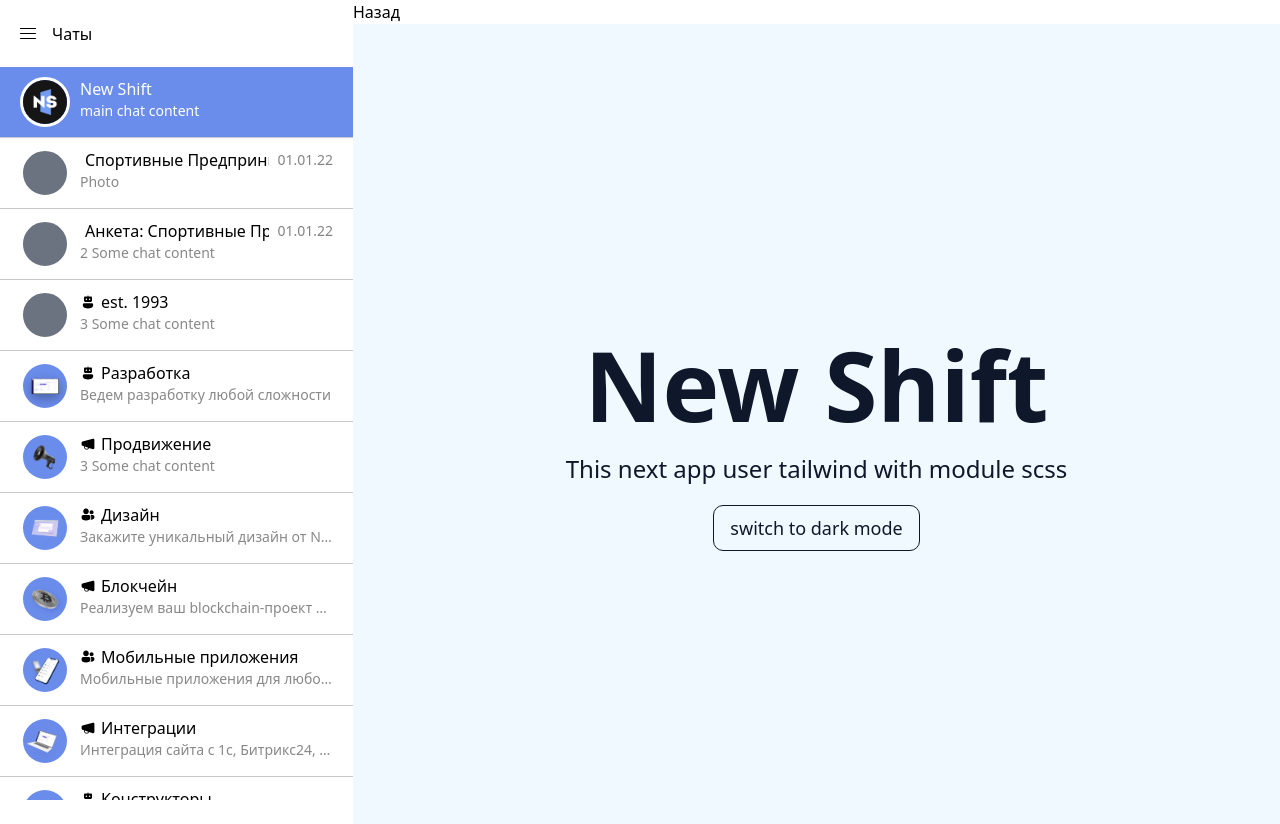
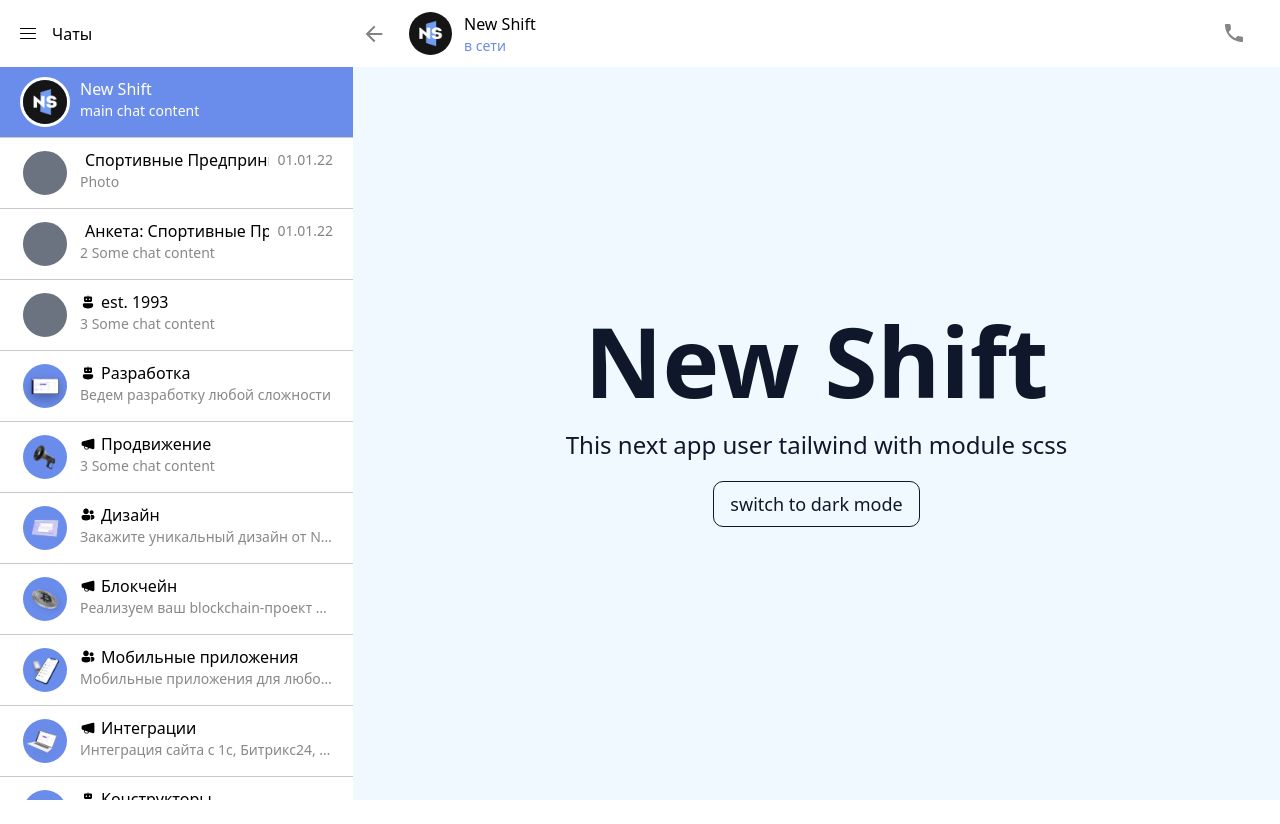
Before and after one commit to NewShiftStudio/telegram-landing, a Next.js app: page / in a window 1280 px wide. After the commit the page ends 800 px from the top, so only its background shows below. Built offline with nearby package versions, Linux system fonts and the light colour scheme.

Commit message:
ChatHeader в AppLayout (#9)
* feat: 🎸 Компонент ChatHeader

* feat: 🎸 Адаптивы компонента

* fix: 🐛 Добавил шапку в AppLayout

Co-authored-by: Mikhail Barulin <mikhail-barulin@mail.ru>

```diff
--- a/components/Chat/Header/Header.module.scss
+++ b/components/Chat/Header/Header.module.scss
@@ -3,6 +3,10 @@
 
   .button {
     @apply hidden sm:block;
+  }
+
+  .title {
+    @apply w-full overflow-hidden whitespace-nowrap max-w-[200px] md:max-w-[unset] text-ellipsis;
   }
 
   .mobileButton {
@@ -30,6 +34,6 @@
   }
 
   .icon {
-    @apply w-[43px] h-[43px] ml-[23px] rounded-full overflow-hidden order-1;
+    @apply w-[43px] h-[43px] ml-[23px] bg-gray-500 rounded-full overflow-hidden order-1 md:order-[unset];
   }
 }
--- a/layouts/AppLayout/AppLayout.module.scss
+++ b/layouts/AppLayout/AppLayout.module.scss
@@ -3,13 +3,13 @@
 
   .sidebar {
     transition: all 0.2s ease;
-    @apply fixed md:static top-0 -translate-x-full overflow-hidden md:translate-x-0 left-0 w-full md:w-[330px] xl:w-[353px] 2xl:w-[493px];
+    @apply fixed top-0 left-0 -translate-x-full overflow-hidden md:translate-x-0  w-full md:w-[330px] xl:w-[353px] 2xl:w-[493px];
   }
 
   .content {
     transition: all 0.2s ease;
 
-    @apply h-full w-full translate-x-0;
+    @apply h-full w-full translate-x-0  md:ml-[330px] xl:ml-[353px] 2xl:ml-[493px];
 
     @media (min-width: 768) {
       width: calc(100vw - 330px);
@@ -24,6 +24,10 @@
     }
   }
 
+  .header {
+    @apply fixed w-full bg-white right-0 top-0;
+  }
+
   &.openedSidebar {
     .sidebar {
       @apply translate-x-0;
--- a/layouts/AppLayout/AppLayout.tsx
+++ b/layouts/AppLayout/AppLayout.tsx
@@ -3,6 +3,7 @@ import React, { ReactNode, useCallback, useState } from 'react';
 
 import cn from 'classnames';
 
+import { ChatHeader } from '../../components/Chat/Header/Header';
 import { Sidebar } from '../../components/Sidebar/Sidebar';
 import { chatsList } from '../../constants/chats';
 import s from './AppLayout.module.scss';
@@ -13,9 +14,11 @@ type Props = {
 
 export const AppLayout = ({ children }: Props) => {
   const router = useRouter();
-  const query = router.query.id as string | undefined;
+  const query = (router.query.id || '/') as string;
 
-  const [isSidebarOpened, setIsSidebarOpened] = useState(!!query);
+  const [isSidebarOpened, setIsSidebarOpened] = useState(true);
+
+  const openedChat = chatsList.find(chat => chat.path === query);
 
   const closeSidebar = useCallback(() => {
     setIsSidebarOpened(false);
@@ -28,12 +31,18 @@ export const AppLayout = ({ children }: Props) => {
   return (
     <div className={cn(s.container, { [s.openedSidebar]: isSidebarOpened })}>
       <div className={s.sidebar}>
-        <Sidebar chatsList={chatsList} openedLink={query || '/'} onClick={closeSidebar} />
+        <Sidebar chatsList={chatsList} openedLink={openedChat?.path} onClick={closeSidebar} />
       </div>
       <div className={s.content}>
-        <button type='button' onClick={openSidebar}>
-          Назад
-        </button>
+        <div className={s.header}>
+          <ChatHeader
+            title={openedChat?.title || 'Чат не найден'}
+            image={openedChat?.image?.src}
+            isOnline={!!query}
+            phoneLink='89218650538'
+            onClickBack={openSidebar}
+          />
+        </div>
         {children}
       </div>
     </div>
```
